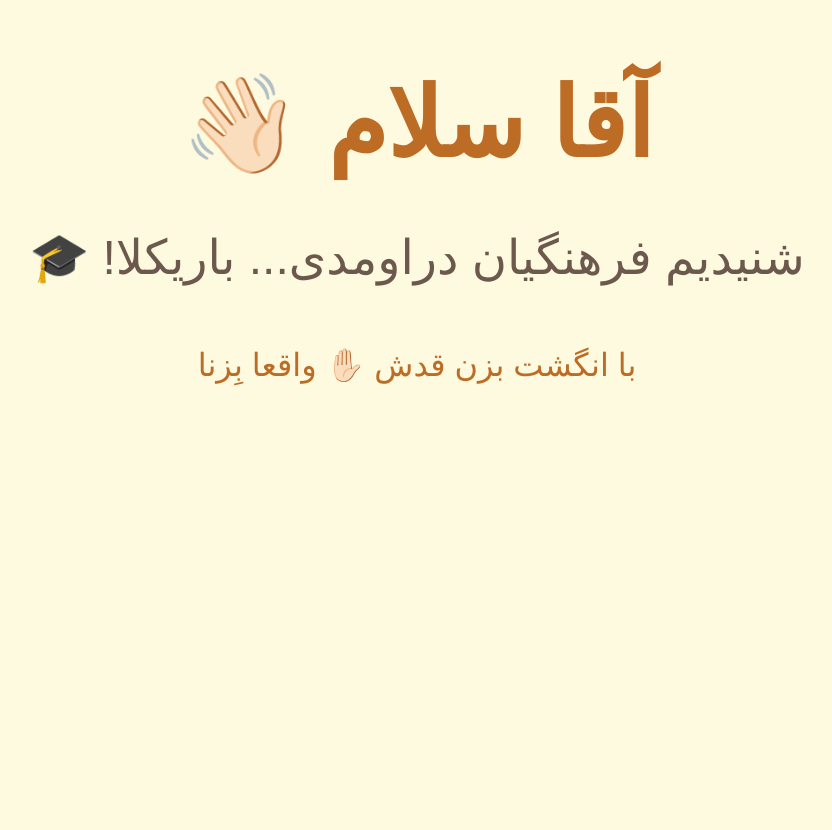
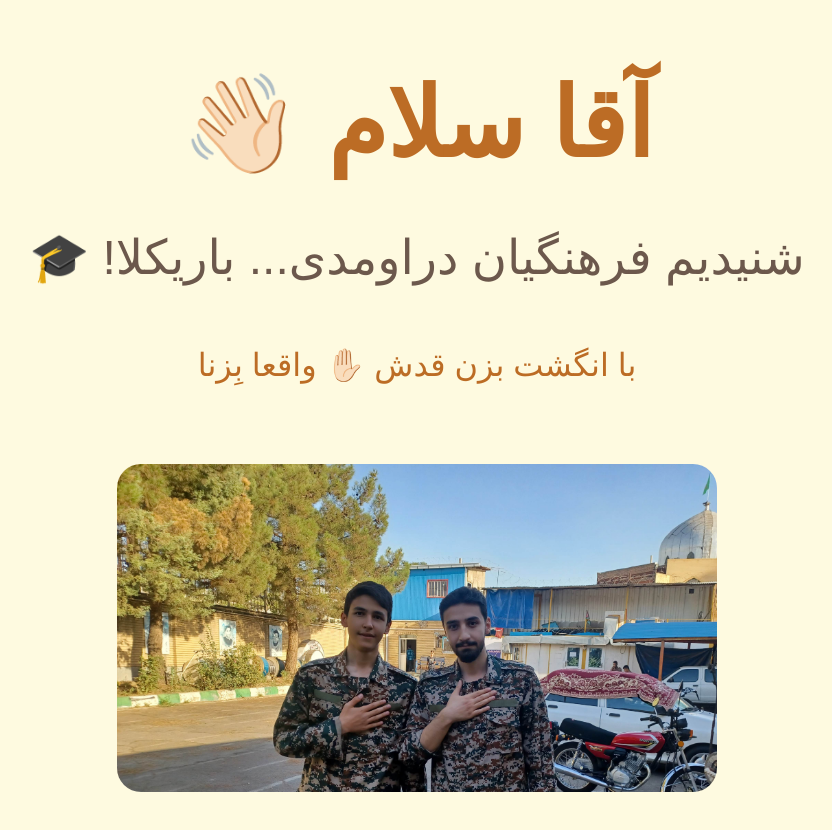
Before and after one commit to mobin42x/Alireza-nouri, a plain HTML site: page index.html in a window 1280 px wide. Shown: the part 104-934 px from the top of the page, without its empty margins (223-1055 px from the left). Before the commit the page ends 800 px from the top, so only its background shows below. Drawn offline with Linux system fonts and the light colour scheme.

Commit message:
Update index.html

```diff
--- a/index.html
+++ b/index.html
@@ -50,6 +50,14 @@
   واقعا بِزنا</button>
 
   <img id="congrats-img" src="Alireza-and-me.jpg" alt="تبریک!" />
+ <style>
+  #congrats-img {
+  display: block;
+  margin-left: auto;
+  margin-right: auto;
+  max-width: 600px;
+  border-radius: 24px;
+}
 
   <audio id="audio" src="your-audio.mp3"></audio>
 
```
